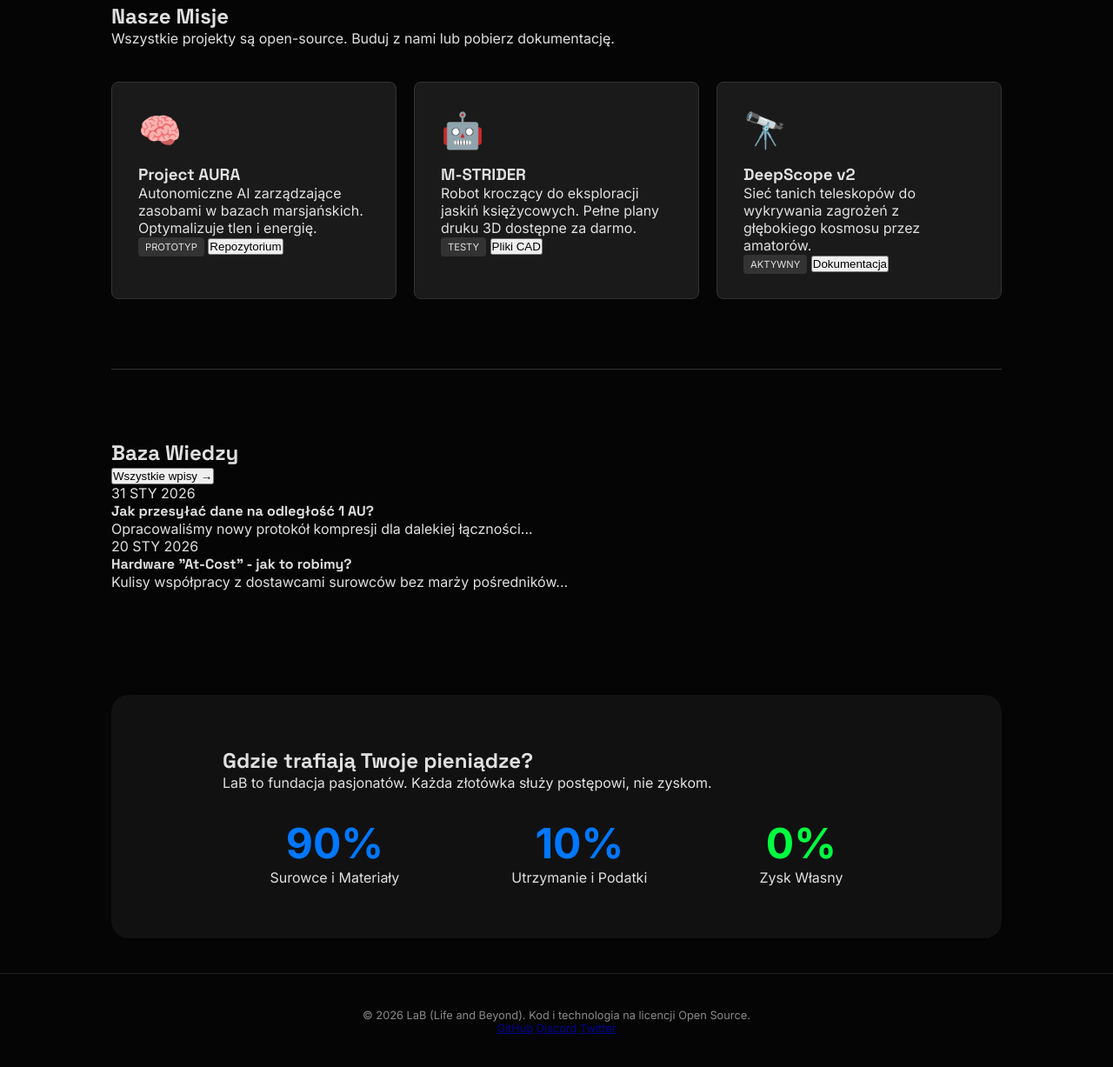
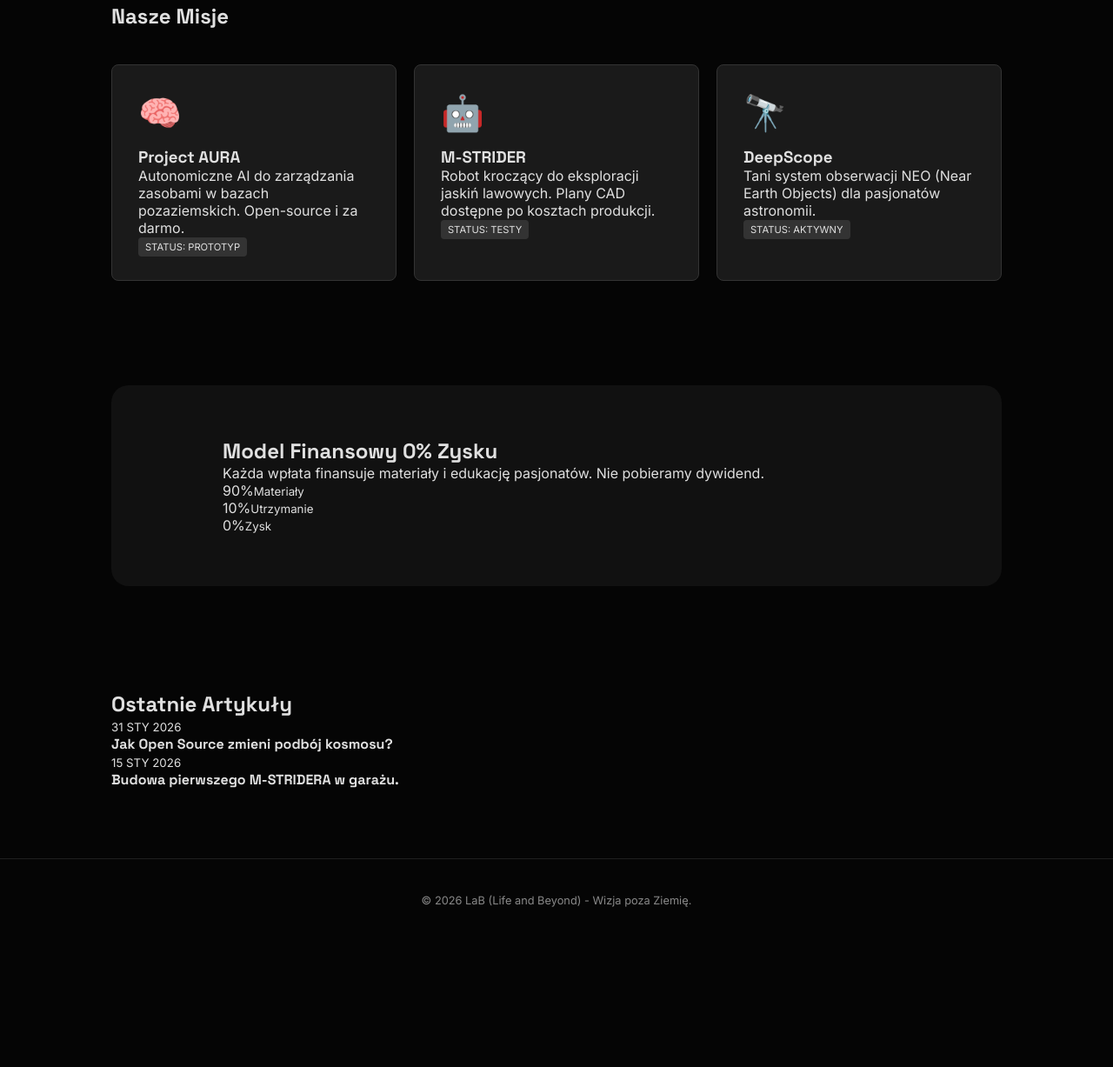
Before and after one commit to ziemniak-team/Lab, a plain HTML site: page index.html in a window 1280 px wide. Shown: the part 873-2100 px from the top of the page at 87% size. After the commit the page ends 1956 px from the top, so only its background shows below. Drawn offline with Linux system fonts and the light colour scheme.

Commit message:
Update title and content in index.html

```diff
--- a/index.html
+++ b/index.html
@@ -3,9 +3,9 @@
 <head>
     <meta charset="UTF-8">
     <meta name="viewport" content="width=device-width, initial-scale=1.0">
-    <title>LaB | Life and Beyond - Open Source Space Tech</title>
+    <title>LaB | Life and Beyond</title>
     <link rel="stylesheet" href="style.css">
-    <link href="https://fonts.googleapis.com/css2?family=Inter:wght@300;400;700&family=Space+Grotesk:wght@300;500;700&display=swap" rel="stylesheet">
+    <link href="https://fonts.googleapis.com/css2?family=Space+Grotesk:wght@300;500;700&family=Inter:wght@300;400;600&display=swap" rel="stylesheet">
 </head>
 <body>
 
@@ -16,7 +16,6 @@
                 <li><a href="#projects">Projekty</a></li>
                 <li><a href="#articles">Artykuły</a></li>
                 <li><a href="#finance">Transparentność</a></li>
-                <li><a href="#join">Dołącz</a></li>
             </ul>
             <div class="controls">
                 <select id="theme-select">
@@ -24,7 +23,9 @@
                     <option value="marsian-dust">Marsian Dust</option>
                     <option value="retro-voyager">Retro Voyager</option>
                     <option value="moonlight">Moonlight</option>
+                    <option value="nebula">Nebula Dreams</option>
                     <option value="supernova">Supernova</option>
+                    <option value="titan-ice">Titan Ice</option>
                 </select>
                 <button class="login-btn">Logowanie</button>
             </div>
@@ -35,104 +36,69 @@
         <section class="hero">
             <div class="hero-content">
                 <h1>Ludzkość poza horyzontem.</h1>
-                <p>Projektujemy AI, roboty i systemy astronomiczne, aby umożliwić życie poza Ziemią. Bez zysku, z czystej pasji do eksploracji.</p>
+                <p>LaB to firma open-source budująca przyszłość. Tworzymy AI, robotykę i technologię kosmiczną dostępną dla każdego.</p>
                 <div class="cta-group">
                     <a href="#projects" class="primary-btn">Eksploruj Projekty</a>
-                    <a href="#join" class="secondary-btn">Zostań Pasjonatem</a>
+                    <a href="#join" class="secondary-btn">Dołącz do nas</a>
                 </div>
             </div>
         </section>
 
         <section id="projects" class="section-container">
             <h2 class="section-title">Nasze Misje</h2>
-            <p class="section-subtitle">Wszystkie projekty są open-source. Buduj z nami lub pobierz dokumentację.</p>
-
             <div class="project-grid">
                 <article class="project-card">
                     <div class="project-icon">🧠</div>
                     <h3>Project AURA</h3>
-                    <p>Autonomiczne AI zarządzające zasobami w bazach marsjańskich. Optymalizuje tlen i energię.</p>
-                    <div class="project-footer">
-                        <span class="status-tag">Prototyp</span>
-                        <button class="icon-btn">Repozytorium</button>
-                    </div>
+                    <p>Autonomiczne AI do zarządzania zasobami w bazach pozaziemskich. Open-source i za darmo.</p>
+                    <span class="status-tag">Status: Prototyp</span>
                 </article>
 
                 <article class="project-card">
                     <div class="project-icon">🤖</div>
                     <h3>M-STRIDER</h3>
-                    <p>Robot kroczący do eksploracji jaskiń księżycowych. Pełne plany druku 3D dostępne za darmo.</p>
-                    <div class="project-footer">
-                        <span class="status-tag">Testy</span>
-                        <button class="icon-btn">Pliki CAD</button>
-                    </div>
+                    <p>Robot kroczący do eksploracji jaskiń lawowych. Plany CAD dostępne po kosztach produkcji.</p>
+                    <span class="status-tag">Status: Testy</span>
                 </article>
 
                 <article class="project-card">
                     <div class="project-icon">🔭</div>
-                    <h3>DeepScope v2</h3>
-                    <p>Sieć tanich teleskopów do wykrywania zagrożeń z głębokiego kosmosu przez amatorów.</p>
-                    <div class="project-footer">
-                        <span class="status-tag">Aktywny</span>
-                        <button class="icon-btn">Dokumentacja</button>
-                    </div>
-                </article>
-            </div>
-        </section>
-
-        <hr class="divider">
-
-        <section id="articles" class="section-container">
-            <div class="section-header">
-                <h2 class="section-title">Baza Wiedzy</h2>
-                <button class="text-link">Wszystkie wpisy →</button>
-            </div>
-            <div class="article-grid">
-                <article class="article-card">
-                    <span class="date">31 STY 2026</span>
-                    <h4>Jak przesyłać dane na odległość 1 AU?</h4>
-                    <p>Opracowaliśmy nowy protokół kompresji dla dalekiej łączności...</p>
-                </article>
-                <article class="article-card">
-                    <span class="date">20 STY 2026</span>
-                    <h4>Hardware "At-Cost" - jak to robimy?</h4>
-                    <p>Kulisy współpracy z dostawcami surowców bez marży pośredników...</p>
+                    <h3>DeepScope</h3>
+                    <p>Tani system obserwacji NEO (Near Earth Objects) dla pasjonatów astronomii.</p>
+                    <span class="status-tag">Status: Aktywny</span>
                 </article>
             </div>
         </section>
 
         <section id="finance" class="finance-section">
             <div class="finance-card">
-                <h2>Gdzie trafiają Twoje pieniądze?</h2>
-                <p>LaB to fundacja pasjonatów. Każda złotówka służy postępowi, nie zyskom.</p>
-                <div class="stats-container">
-                    <div class="stat-item">
-                        <span class="stat-value">90%</span>
-                        <span class="stat-label">Surowce i Materiały</span>
-                    </div>
-                    <div class="stat-item">
-                        <span class="stat-value">10%</span>
-                        <span class="stat-label">Utrzymanie i Podatki</span>
-                    </div>
-                    <div class="stat-item highlight">
-                        <span class="stat-value">0%</span>
-                        <span class="stat-label">Zysk Własny</span>
-                    </div>
+                <h2>Model Finansowy 0% Zysku</h2>
+                <p>Każda wpłata finansuje materiały i edukację pasjonatów. Nie pobieramy dywidend.</p>
+                <div class="stats">
+                    <div class="stat"><span>90%</span><small>Materiały</small></div>
+                    <div class="stat"><span>10%</span><small>Utrzymanie</small></div>
+                    <div class="stat active"><span>0%</span><small>Zysk</small></div>
                 </div>
             </div>
         </section>
 
+        <section id="articles" class="section-container">
+            <h2 class="section-title">Ostatnie Artykuły</h2>
+            <div class="article-list">
+                <div class="article-item">
+                    <small>31 STY 2026</small>
+                    <h4>Jak Open Source zmieni podbój kosmosu?</h4>
+                </div>
+                <div class="article-item">
+                    <small>15 STY 2026</small>
+                    <h4>Budowa pierwszego M-STRIDERA w garażu.</h4>
+                </div>
+            </div>
+        </section>
     </main>
 
     <footer>
-        <div class="footer-content">
-            <p>&copy; 2026 LaB (Life and Beyond). Kod i technologia na licencji Open Source.</p>
-            <div class="socials">
-                <a href="#">GitHub</a>
-                <a href="#">Discord</a>
-                <a href="#">Twitter</a>
-            </div>
-        </div>
+        <p>&copy; 2026 LaB (Life and Beyond) - Wizja poza Ziemię.</p>
     </footer>
 
     <script src="script.js"></script>
```
